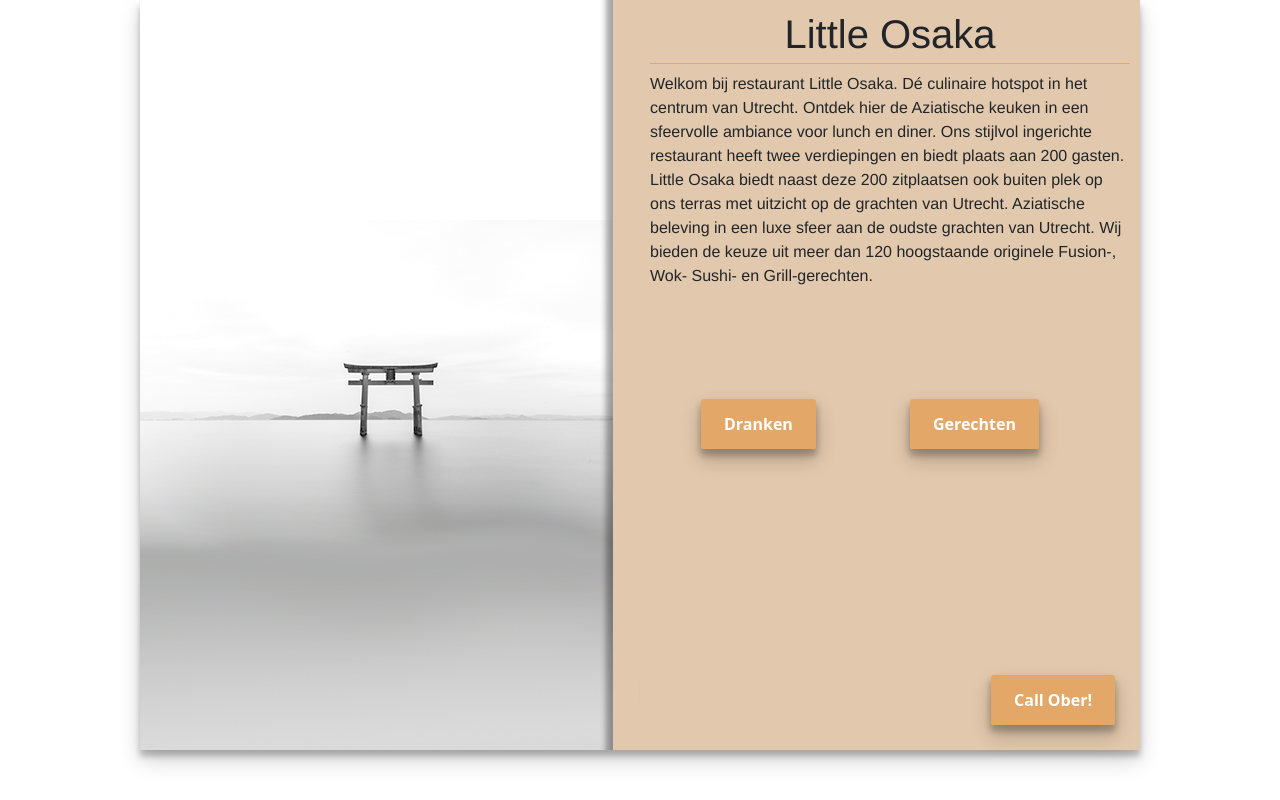
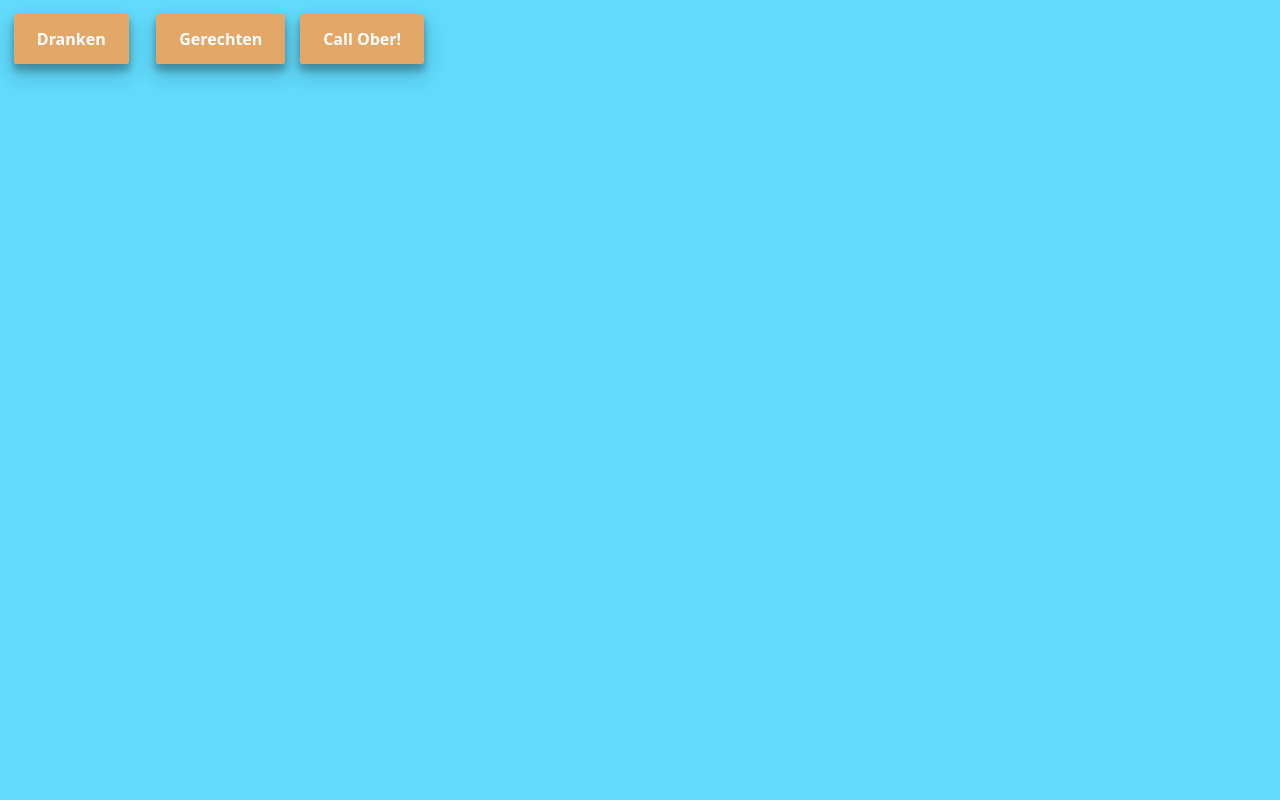
Before and after one commit to Luca1g40/Happlication, a React (Create React App) app in the folder src/frontend/frontendhapp/: page / in a window 1280 px wide. Built offline with nearby package versions, Linux system fonts and the light colour scheme.

Commit message:
Refactoring, Get all staff fixed css changed menu menu categorie dynamisch

```diff
--- a/src/frontend/frontendhapp/src/components/administration/AllStaffMembers.js
+++ b/src/frontend/frontendhapp/src/components/administration/AllStaffMembers.js
@@ -60,16 +60,8 @@ function AllStaffMembers() {
 
     return (
         <>
-            <div className={"listDiv"}>
+            <div className={"list-wrapper"}>
                 <h1>Staff members</h1>
-                {/*<ul className={"list"}>*/}
-                {/*    {*/}
-                {/*        members.map((member, i) =>*/}
-                {/*            <StaffMember key={member.id} member={member}/>*/}
-                {/*        )*/}
-                {/*    }*/}
-                {/*</ul>*/}
-
                 <OverviewTable tableHeads={["name", "Rights"]} items={members}
                                leaveOutList={["operations", "claimedOrders", "claimedAndFinishedOrders", "areas", "password", "id"]}
                                specialDisplays={new Map([["rights", (rights)=>showRights(rights)]])} handleClick={(id)=>handleClick(id)}/>
--- a/src/frontend/frontendhapp/src/components/administration/Notifications.js
+++ b/src/frontend/frontendhapp/src/components/administration/Notifications.js
@@ -1,4 +1,4 @@
-import React, {useEffect, useState} from 'react';
+import React from 'react';
 
 import { ToastContainer, toast } from 'react-toastify';
 import 'react-toastify/dist/ReactToastify.css';
@@ -8,8 +8,9 @@ function Notifications(){
 
     let tafelId = 577;
 
+    //TODO RUIM DEZE DING OP -> URL mappings
     function tableHelp(){
-        axios.put(`http://localhost:8080/happ/table/${tafelId}/helpNodig`, {//todo->tafelId moet zelf opgehaald worden
+        axios.put(`http://localhost:8080/happ/table/${tafelId}/helpNodig`, {
             "setHulpBool" : "true"
         })
             .then(res => {
@@ -24,7 +25,7 @@ function Notifications(){
 
     return (
         <>
-            <button  onClick={() => { tableHelp(); notify();}} className="button position-absolute bottom-0 end-0 m-4">Call Ober!</button>
+            <button  onClick={() => { tableHelp(); notify();}} className="button call-ober-knop">Call Ober!</button>
             <ToastContainer />
         </>
     );
--- a/src/frontend/frontendhapp/src/components/menu/DrinksMenu.js
+++ b/src/frontend/frontendhapp/src/components/menu/DrinksMenu.js
@@ -17,7 +17,7 @@ function DrinksMenu() {
     }, [])
 
     return (
-        <div className={"listDiv"}>
+        <div className={"list-wrapper"}>
             <ul className={"list"}>
                 <h1>Dranken</h1>
                 <SubCategory products={products} category={"DRINKS"}/>
--- a/src/frontend/frontendhapp/src/components/menu/SubCategory.js
+++ b/src/frontend/frontendhapp/src/components/menu/SubCategory.js
@@ -12,7 +12,7 @@ export default function SubCategory (props){
     }
 
     return (showProductBasedOnCategory(props.category).length > 0) ? (
-        <div className={"subcategory-div"}>
+        <div className={"subcategory-div"} ref={props.ref}>
             <h3>{showCategory(props.category)}</h3>
                 {
                     showProductBasedOnCategory(props.category).map(product => {
--- a/src/frontend/frontendhapp/src/components/product/DropdownFilter.js
+++ b/src/frontend/frontendhapp/src/components/product/DropdownFilter.js
@@ -27,7 +27,6 @@ export default function DropdownFilter(props){
     };
     const handleChange = (selected) => {
         if (!(selected.value.localeCompare(props.optionSelected.value))){
-            console.log("same shi")
             props.setOptionSelected([])
         }else {
             props.setOptionSelected(selected);
--- a/src/frontend/frontendhapp/src/pages/Foods.jsx
+++ b/src/frontend/frontendhapp/src/pages/Foods.jsx
@@ -12,8 +12,8 @@ export default function Foods() {
     return (
         <>
             <div className="menu-container">
-                <Link className="button toHome" to="/"> Terug </Link>
-                <div className={"top-right-navigation"}>
+                <div className={"navigation-buttons-menu space-around"}>
+                    <Link className="button toHome" to="/"> Terug </Link>
                     <Link to="/shoppingcart" className="button toShoppingcart">Shopping cart</Link>
                     <Link className="button toDrinks" to="/Drinks">Dranken</Link>
                 </div>
--- a/src/frontend/frontendhapp/src/pages/Home.jsx
+++ b/src/frontend/frontendhapp/src/pages/Home.jsx
@@ -6,23 +6,10 @@ import "../styles/GlobalStyling.css"
 
 export default function Home() {
     return <>
-        <div className="homeContainer">
-            <div className="introText">
-                <h1>Little Osaka</h1>
-                <p>Welkom bij restaurant Little Osaka. Dé culinaire hotspot in het centrum van Utrecht.
-                    Ontdek hier de Aziatische keuken in een sfeervolle ambiance voor lunch en diner.
-                    Ons stijlvol ingerichte restaurant heeft twee verdiepingen en biedt plaats aan 200 gasten.
-                    Little Osaka biedt naast deze 200 zitplaatsen ook buiten plek op ons terras met uitzicht op de
-                    grachten van Utrecht.
-                    Aziatische beleving in een luxe sfeer aan de oudste grachten van Utrecht.
-                    Wij bieden de keuze uit meer dan 120 hoogstaande originele Fusion-, Wok- Sushi- en
-                    Grill-gerechten.</p>
-            </div>
-                <Link className="button drankjes" to="Drinks">Dranken</Link>
-                <Link className="button gerechten" to="Foods">Gerechten</Link>
+        <div className="home-container">
+                <Link className="button navigation-buttons-menu space-around" to="Drinks">Dranken</Link>
+                <Link className="button navigation-buttons-menu space-around" to="Foods">Gerechten</Link>
             <Notifications/>
-
-
         </div>
     </>
 }
--- a/src/frontend/frontendhapp/src/styles/Home.css
+++ b/src/frontend/frontendhapp/src/styles/Home.css
@@ -1,34 +1,9 @@
-.welkom {
-    border: 1px solid black;
-    text-align: center;
-    width: 500px;
-    left: 35%;
-    position: fixed;
+.navigation-buttons-menu {
+    display: flex;
+    margin: 1%;
 }
-
-.drankjes {
-    position: absolute;
-    bottom: 40%;
-    left: 56%;
-}
-
-.gerechten {
-    position: absolute;
-    bottom: 40%;
-    right: 10%;
-}
-
-
-.bg-model {
-    width: 100%;
-    height: 100%;
-    background-color: rgba(0, 0, 0, 0.7);
-    position: absolute;
-    top: 0;
-    display: flex;
-    justify-content: center;
-    align-items: center;
-    display: none;
+.navigation-buttons-menu.space-around {
+    justify-content: space-around;
 }
 
 .model-content {
@@ -40,11 +15,6 @@
     position: relative;
 }
 
-.foto {
-    width: 50px;
-    height: 50px;
-}
-
 .close {
     position: absolute;
     top: 0;
@@ -54,27 +24,12 @@
     cursor: pointer;
 }
 
-.introText {
+.home-container {
     position: absolute;
-    right: 0;
-    text-align: left;
-    font-family: sans-serif;
-    margin: auto;
-    width: 50%;
-    padding: 10px;
-}
+    height: 100%;
+    width: 100%;
+    background-color: #61dafb;
 
-.homeContainer {
-    position: relative;
-    height: 750px;
-    width: 1000px;
-    margin: auto;
-    box-shadow: rgba(0, 0, 0, 0.19) 0px 10px 20px, rgba(0, 0, 0, 0.23) 0px 6px 6px;
-
-    background-image: url("../../images/background.png");
-    background-repeat: no-repeat;
-    background-position: center;
-    background-size: cover;
 
 
 }
--- a/src/frontend/frontendhapp/src/styles/Lists.css
+++ b/src/frontend/frontendhapp/src/styles/Lists.css
@@ -29,10 +29,7 @@
     width: 50px;
 }
 
-.listDiv {
-    width: 50%;
-    max-width: 800px;
-    margin: auto;
+.list-wrapper {
 }
 
 .productSpan {
@@ -55,7 +52,4 @@ ul {
     padding: 0;
     overflow: hidden;
     overflow-y: scroll;
-    width: inherit;
-    position: absolute;
-    height: 80%;
 }
--- a/src/frontend/frontendhapp/src/styles/Menu.css
+++ b/src/frontend/frontendhapp/src/styles/Menu.css
@@ -1,26 +1,26 @@
 .menu-container {
-    position: relative;
-    height: 750px;
-    width: 1000px;
-    margin: auto;
-    box-shadow:
-            rgba(0, 0, 0, 0.19) 0 10px 20px,
-            rgba(0, 0, 0, 0.23) 0 6px 6px;
+    position: absolute;
+    width: 100%;
+    height: 100%;
 }
 
 .toHome {
-    margin-left: 3%;
-    margin-top: 2%;
 }
 
-.top-right-navigation{
-    top: 0;
-    right: 0;
-    position: absolute;
-    margin-right: 3%;
-    margin-top: 2%;
+.menu-nav{
+    margin-top: 10px;
+    margin-bottom: 15px;
+    margin-right: 10px;
 }
 
 .subcategory-div{
     margin-top: 20%;
 }
+
+.test{
+    width: 100%;
+    overflow: hidden;
+    overflow-x: scroll;
+    white-space: nowrap;
+    margin-left: 1%;
+}
--- a/src/frontend/frontendhapp/src/styles/MenuCrudForm.css
+++ b/src/frontend/frontendhapp/src/styles/MenuCrudForm.css
@@ -17,6 +17,15 @@
     margin: 10px;
 }
 
+.right-column{
+    position: relative;
+    display: inline-block;
+    float: left;
+    margin: 10px;
+    height: 30px;
+    width: 20%;
+}
+
 .ingredient-dropdown {
     margin-left: 10px;
     margin-top: 0;
@@ -34,14 +43,7 @@
     height: 30px;
 }
 
-.right-column{
-    position: relative;
-    display: inline-block;
-    float: left;
-    margin: 10px;
-    height: 30px;
-    width: 20%;
-}
+
 
 .details-text{
     width: 435px;
```
Also changed, not shown: src/frontend/frontendhapp/src/components/menu/FoodMenu.js (+36 -4 lines).
